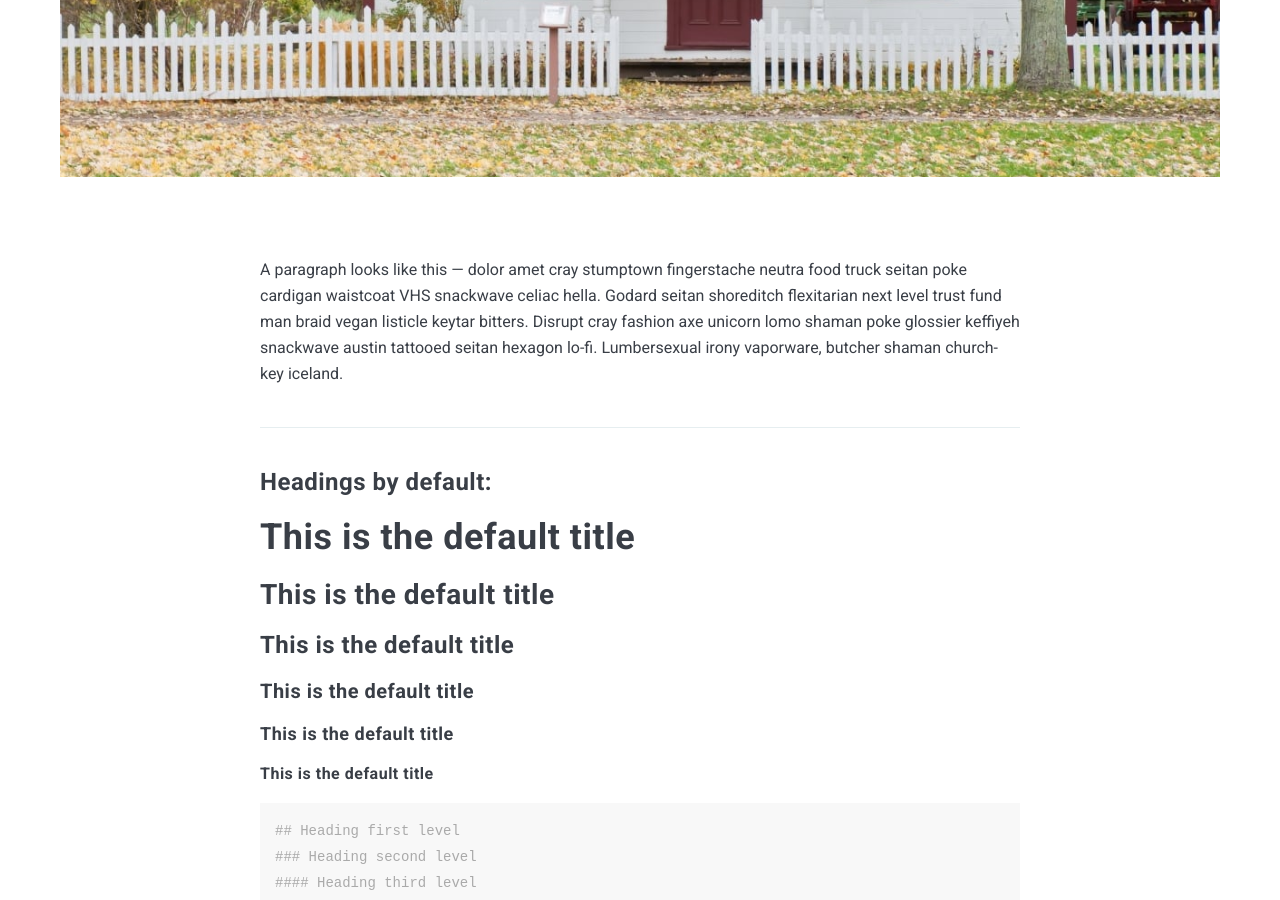
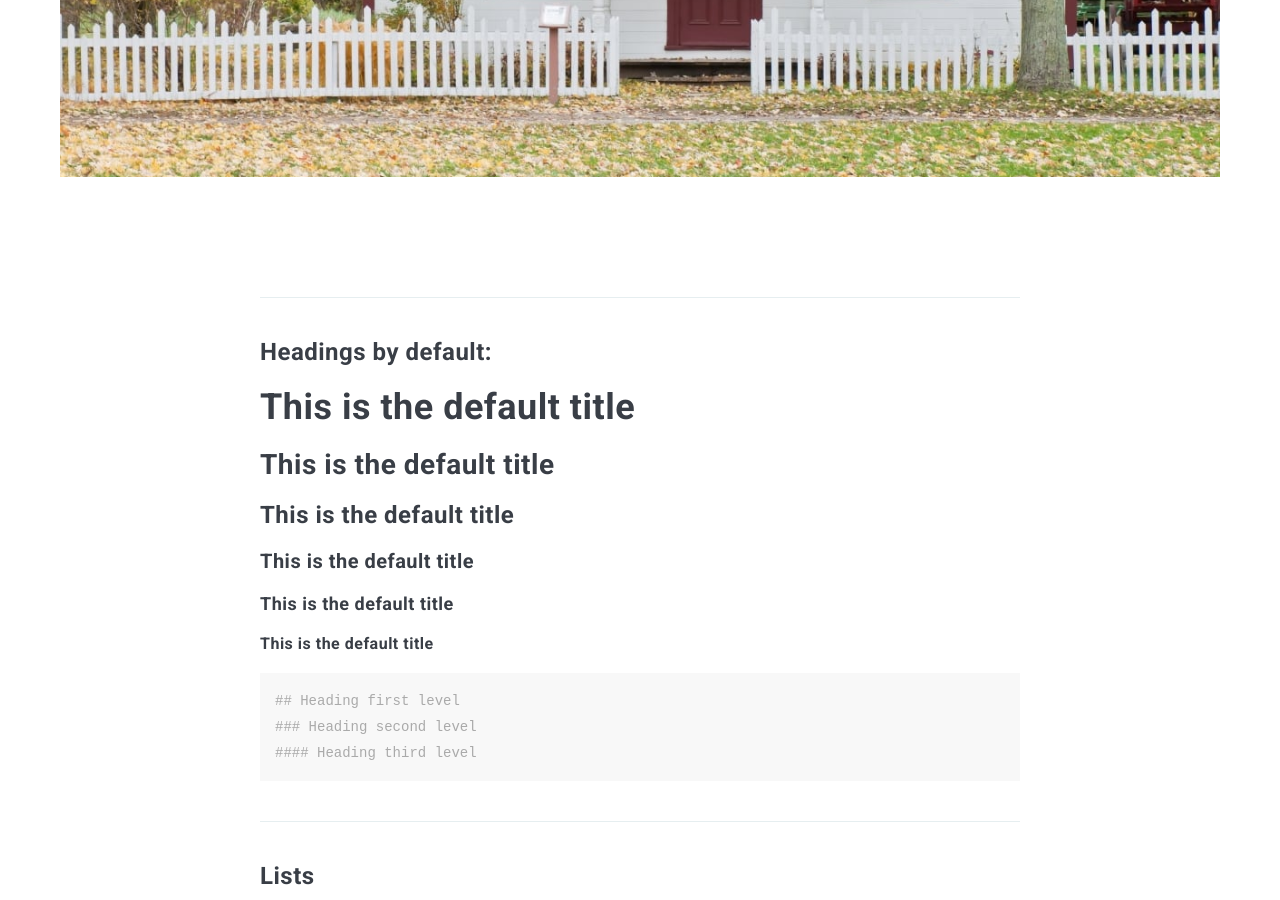
Before and after one commit to jshjsh06/jshjsh06.github.io, a Jekyll site: the page built from _pages/styleguide.md, in a window 1280 px wide and 900 px high, scrolled down 734 px. Built offline with Jekyll 4.4.1, drawn with Linux system fonts in a browser that asks for light colours; nearby versions of some CDN libraries.

Commit message:
simple update

```diff
--- a/_pages/styleguide.md
+++ b/_pages/styleguide.md
@@ -5,7 +5,7 @@ permalink: /styleguide/
 image: 08.jpg
 ---
 
-A paragraph looks like this — dolor amet cray stumptown fingerstache neutra food truck seitan poke cardigan waistcoat VHS snackwave celiac hella. Godard seitan shoreditch flexitarian next level trust fund man braid vegan listicle keytar bitters. Disrupt cray fashion axe unicorn lomo shaman poke glossier keffiyeh snackwave austin tattooed seitan hexagon lo-fi. Lumbersexual irony vaporware, butcher shaman church-key iceland.
+
 
 ***
 
```
Also changed, not shown: images/01.jpg (deleted), images/02.jpg (deleted), images/03.jpg (deleted), images/04.jpg (deleted), images/05.jpg (deleted), images/06.jpg (deleted), images/07.jpg (deleted).
